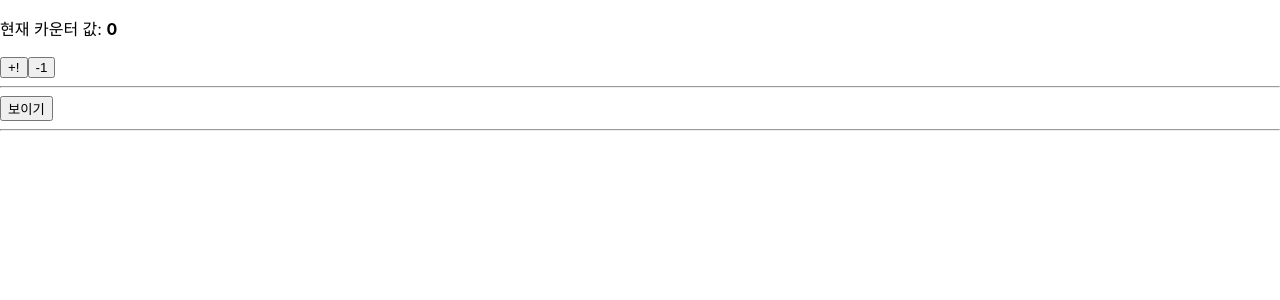
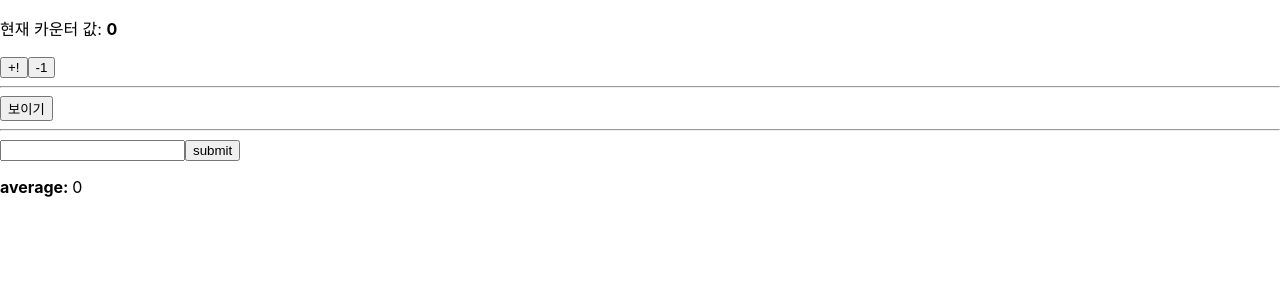
Before and after one commit to cdcoc0/hooks-tutorial, a React (Create React App) app: page / in a window 1280 px wide. Shown: the top 300 px of the page. Built offline with nearby package versions, Linux system fonts and the light colour scheme.

Commit message:
useMemo -useState를 사용해 average 구하기

```diff
--- a/src/App.js
+++ b/src/App.js
@@ -1,6 +1,7 @@
 import React, {useState} from 'react';
 import Counter from './Counter';
 import Info from './Info';
+import Average from './Average';
 
 function App() {
   const [visible, setVisible] = useState(false);
@@ -15,6 +16,7 @@
       </button>
       <hr />
       {visible && <Info />}
+      <Average />
     </div>
   );
 }
--- /dev/null
+++ b/src/Average.js
@@ -0,0 +1,40 @@
+import React, {useState} from 'react';
+
+const getAverage = numbers => {
+    console.log('get average...');
+    if(numbers.length === 0) return 0;
+    const sum = numbers.reduce((a, b) => a + b);
+    return sum / numbers.length;
+}
+
+const Average = () => {
+    const [list, setList] = useState([]);
+    const [number, setNumber] = useState('');
+
+    const onChange = e => {
+        setNumber(e.target.value);
+    };
+
+    const onInsert = e => {
+        const nextList = list.concat(parseInt(number));
+        setList(nextList);
+        setNumber('');
+    };
+
+    return(
+        <div>
+            <input value={number} onChange={onChange} />
+            <button onClick={onInsert}>submit</button>
+            <ul>
+                {list.map((value, index) => (
+                    <li key={index}>{value}</li>
+                ))}
+            </ul>
+            <div>
+                <b>average: </b> {getAverage(list)}
+            </div>
+        </div>
+    )
+}
+
+export default Average;
--- a/src/Info.js
+++ b/src/Info.js
@@ -51,6 +51,7 @@
                     <b>닉네임: </b>{nickname}
                 </div>
             </div>
+            <hr />
         </div>
     )
 }
```
Also changed, not shown: 1 other file (tests, documents, lock files or other folders).
